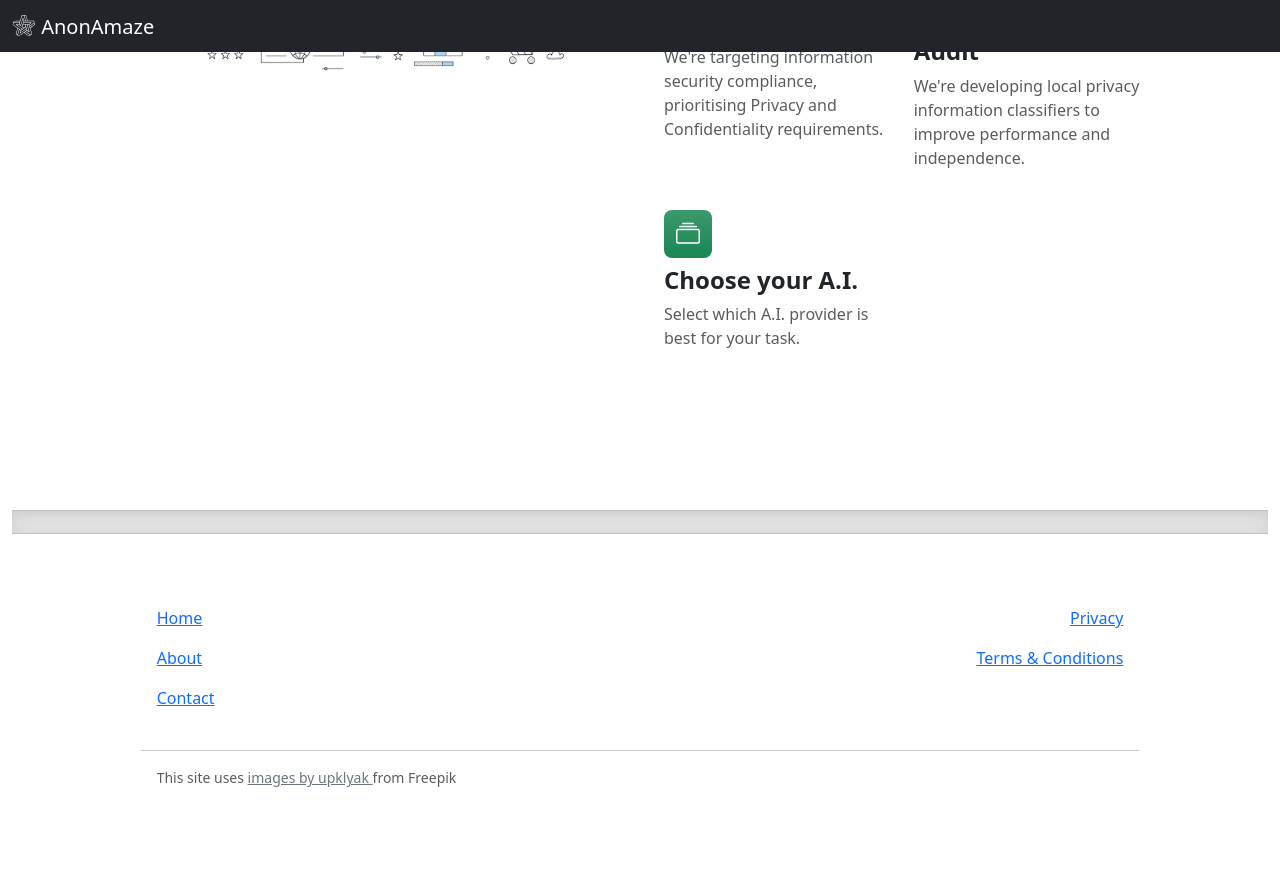
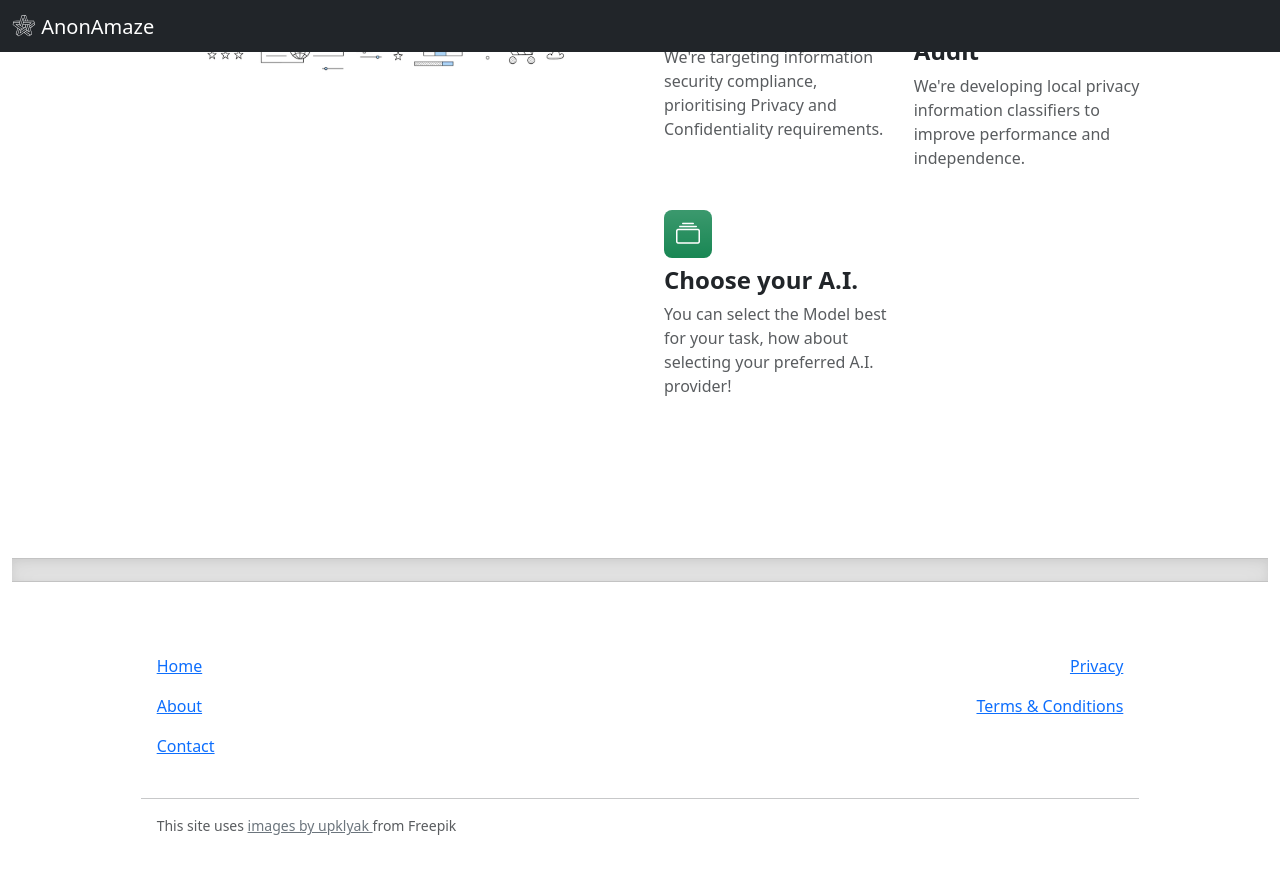
Before and after one commit to makrmark/anonamaze-static, a Jekyll site: the page built from index.html, in a window 1280 px wide and 900 px high, scrolled down 2440 px. Shown: the top 874 px of the window. Built offline with Jekyll 4.4.1, drawn with Linux system fonts in a browser that asks for light colours; before the commit the page ends 3292 px from its top, so only the background shows below that.

Commit message:
add model

```diff
--- a/index.html
+++ b/index.html
@@ -128,9 +128,8 @@ image: /assets/img/favicon-256x256.png
             <i class="bi bi-collection"></i>
           </div>
           <h4 class="fw-semibold mb-0">Choose your A.I.</h4>
-          <p class="text-muted">Select which A.I. provider is best for your task.</p>
+          <p class="text-muted">You can select the Model best for your task, how about selecting your preferred A.I. provider!</p>
         </div>
-
       </div>
     </div>
   </div>
```
